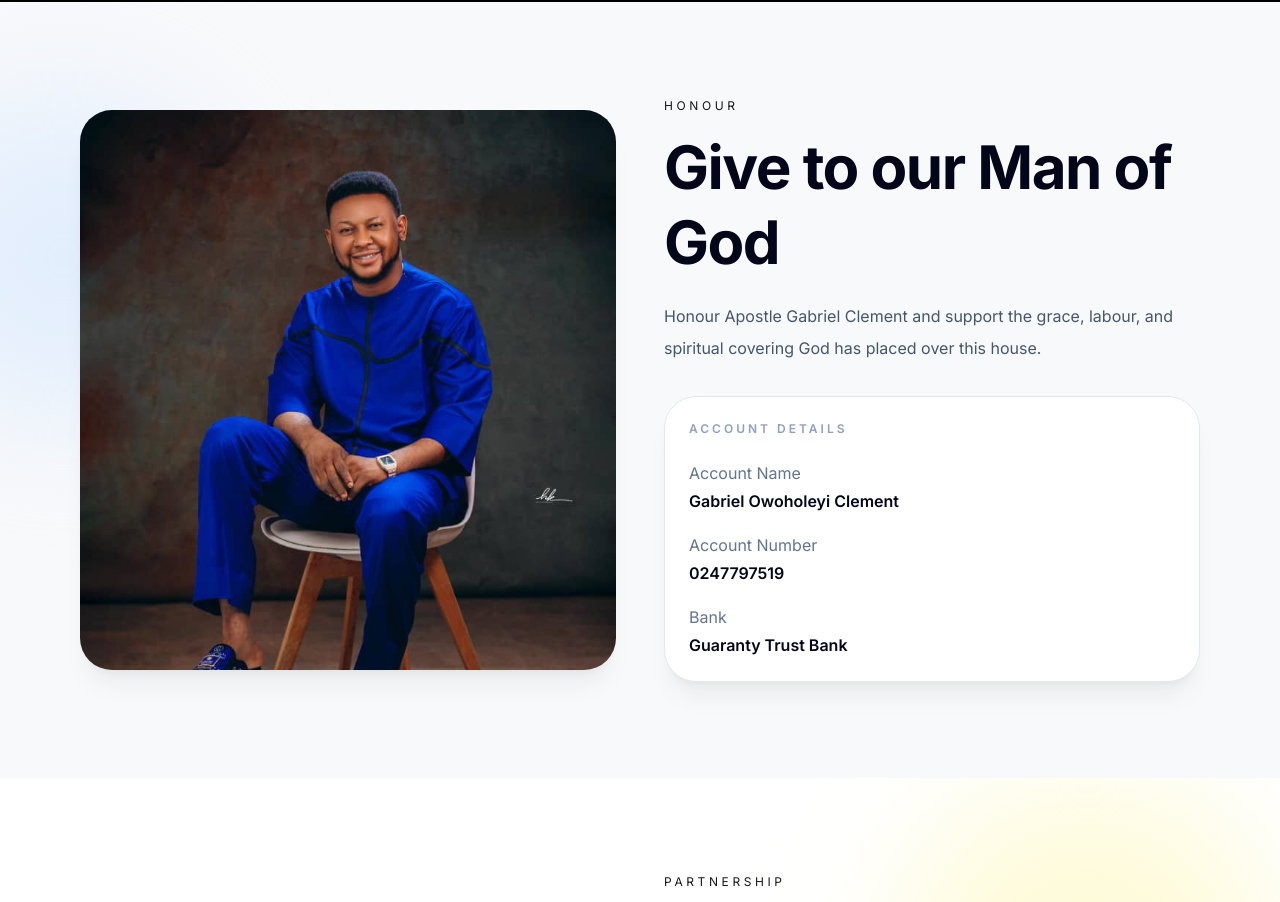
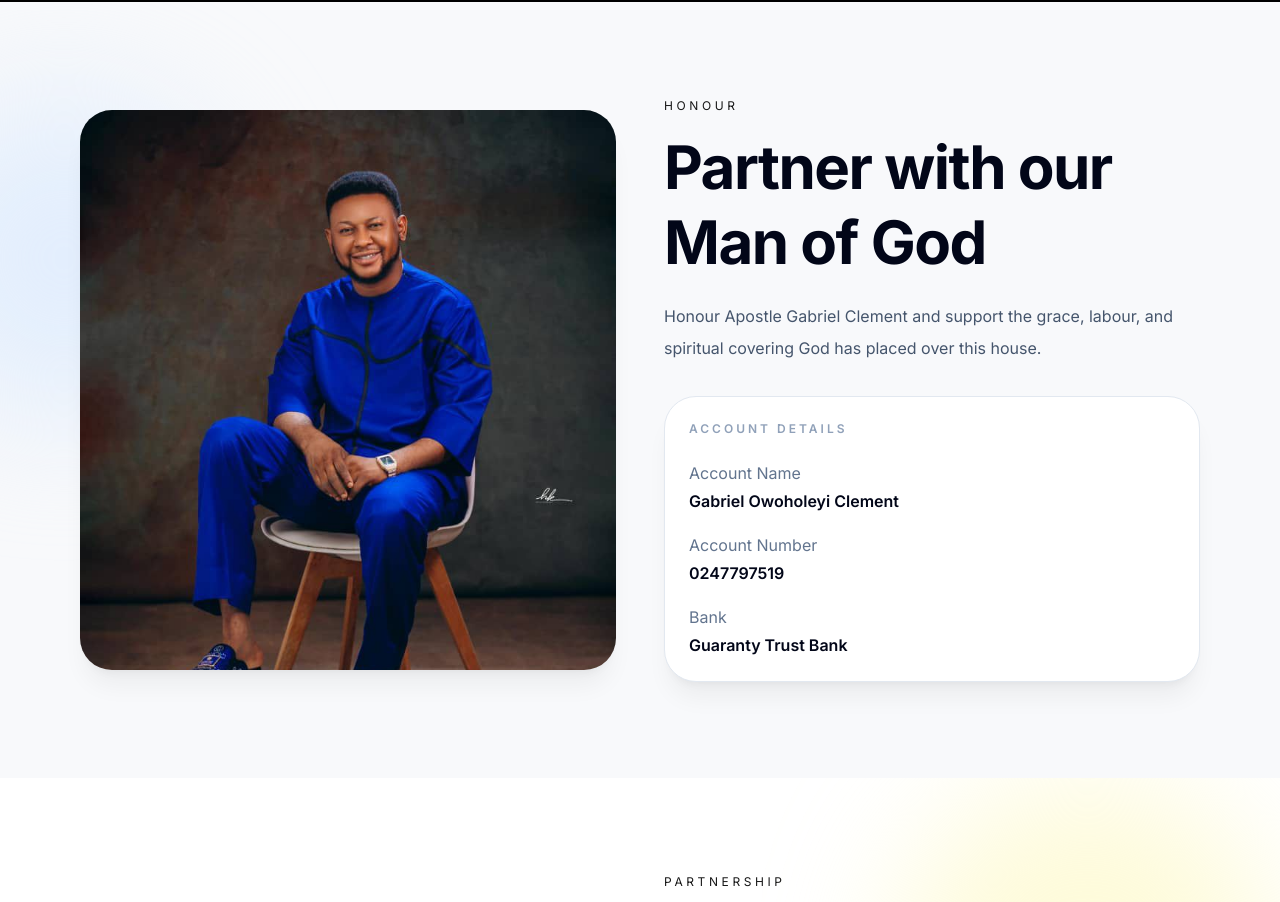
Before and after one commit to OgbonnaBlessed/ovcn-web-app, a Next.js app: page /give in a window 1280 px wide. Shown: the part 2760-3662 px from the top of the page. Built offline with nearby package versions, Linux system fonts and the light colour scheme.

Commit message:
Update heading text in GiveClient component

```diff
--- a/src/app/give/GiveClient.tsx
+++ b/src/app/give/GiveClient.tsx
@@ -141,7 +141,7 @@ const GiveClient = () => {
               </p>
 
               <h2 className="mt-4 max-w-xl text-4xl font-bold leading-tight tracking-tight text-slate-950 lg:text-6xl">
-                Give to our Man of God
+                Partner with our Man of God
               </h2>
 
               <p className="mt-5 max-w-xl text-sm leading-7 text-slate-600 md:text-base md:leading-8">
```
